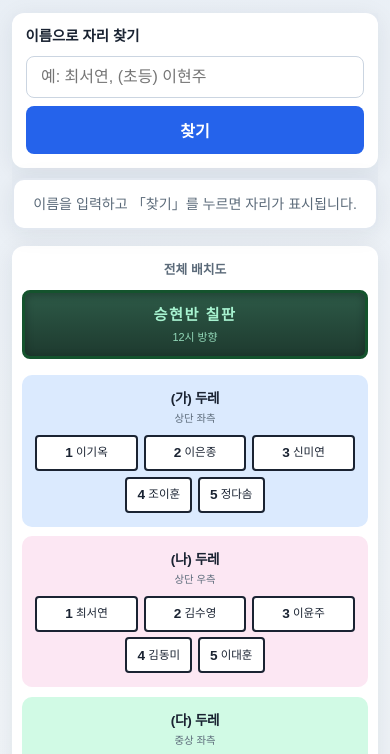
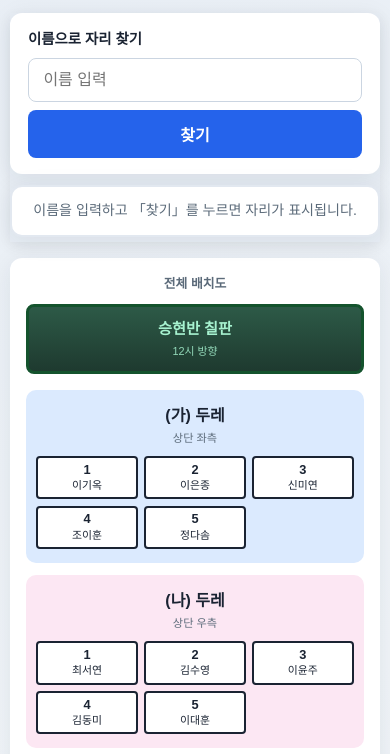
Before and after one commit to kdc0901/web_location, an Electron app: page index.html in a window 390 px wide. Shown: the part 77-831 px from the top of the page. Drawn offline with Linux system fonts and the light colour scheme.

Commit message:
제대로 반영: grid 배치,겹침,입력창

```diff
--- a/css/style.css
+++ b/css/style.css
@@ -32,9 +32,14 @@
   box-sizing: border-box;
 }
 
+html {
+  overflow-x: hidden;
+}
+
 body {
   margin: 0;
   min-height: 100vh;
+  overflow-x: hidden;
   font-family: "Pretendard", "Apple SD Gothic Neo", "Malgun Gothic", sans-serif;
   background: linear-gradient(160deg, #e8eef5 0%, var(--bg) 40%, #e2e8f0 100%);
   color: var(--text);
@@ -43,12 +48,13 @@ body {
 }
 
 .app {
+  width: 100%;
   max-width: 1200px;
   margin: 0 auto;
   padding: calc(1rem + var(--safe-top)) 1rem calc(2rem + var(--safe-bottom));
+  overflow-x: hidden;
 }
 
-/* ── 헤더 ── */
 .header {
   text-align: center;
   margin-bottom: 1rem;
@@ -67,19 +73,23 @@ body {
   font-size: clamp(0.85rem, 2.5vw, 0.95rem);
 }
 
-/* ── 상단: 이름 찾기 + 결과 (배치도 위) ── */
 .top-section {
   display: flex;
   flex-direction: column;
   gap: 0.65rem;
   margin-bottom: 1rem;
+  width: 100%;
+  max-width: 100%;
 }
 
 .search-panel {
+  width: 100%;
+  max-width: 100%;
   background: var(--surface);
   border-radius: var(--radius);
   padding: 1rem 1.1rem;
   box-shadow: var(--shadow);
+  overflow: hidden;
 }
 
 .search-label {
@@ -91,17 +101,21 @@ body {
 
 .search-row {
   display: flex;
+  flex-direction: column;
   gap: 0.5rem;
+  width: 100%;
 }
 
 .search-row input {
-  flex: 1;
-  min-width: 0;
-  padding: 0.7rem 0.9rem;
+  display: block;
+  width: 100%;
+  max-width: 100%;
+  padding: 0.75rem 0.9rem;
   border: 1px solid #cbd5e1;
   border-radius: 8px;
   font-size: 16px;
-  transition: border-color 0.15s, box-shadow 0.15s;
+  -webkit-appearance: none;
+  appearance: none;
 }
 
 .search-row input:focus {
@@ -111,8 +125,9 @@ body {
 }
 
 .search-row button {
-  flex-shrink: 0;
-  padding: 0.7rem 1.1rem;
+  display: block;
+  width: 100%;
+  padding: 0.75rem 1rem;
   background: var(--accent);
   color: #fff;
   border: none;
@@ -120,29 +135,21 @@ body {
   font-size: 1rem;
   font-weight: 600;
   cursor: pointer;
-  transition: background 0.15s;
   -webkit-tap-highlight-color: transparent;
 }
 
-.search-row button:hover {
+.search-row button:active {
   background: var(--accent-hover);
 }
 
-.search-row button:active {
-  transform: scale(0.98);
-}
-
-/* ── 검색 결과 카드 (이름 + 위치) ── */
 .result-card {
+  width: 100%;
+  max-width: 100%;
   background: var(--surface);
   border-radius: var(--radius);
   padding: 0.85rem 1rem;
   border: 2px solid #e2e8f0;
   box-shadow: var(--shadow);
-}
-
-.result-card--idle {
-  border-color: #e2e8f0;
 }
 
 .result-card--success {
@@ -176,19 +183,12 @@ body {
   font-size: 0.72rem;
   font-weight: 600;
   color: var(--muted);
-  text-transform: uppercase;
-  letter-spacing: 0.04em;
-}
-
-.result-card__label:first-child {
-  margin-top: 0;
 }
 
 .result-card__name {
   margin: 0;
   font-size: clamp(1.15rem, 4.5vw, 1.4rem);
   font-weight: 700;
-  color: var(--text);
 }
 
 .result-card__location {
@@ -200,12 +200,14 @@ body {
   word-break: keep-all;
 }
 
-/* ── 교실 전체 배치도 ── */
 .classroom {
+  width: 100%;
+  max-width: 100%;
   background: var(--surface);
   border-radius: var(--radius);
   padding: 1rem;
   box-shadow: var(--shadow);
+  overflow: hidden;
 }
 
 .classroom::before {
@@ -230,13 +232,11 @@ body {
   padding: 0.7rem 1rem;
   margin-bottom: 1rem;
   border: 3px solid #14532d;
-  box-shadow: inset 0 2px 8px rgba(0, 0, 0, 0.3);
 }
 
 .blackboard span {
   font-weight: 700;
   font-size: clamp(0.95rem, 3vw, 1.1rem);
-  letter-spacing: 0.1em;
 }
 
 .blackboard small {
@@ -244,17 +244,21 @@ body {
   opacity: 0.85;
 }
 
+/* 모바일 우선: 두레 1열 */
 .groups-grid {
   display: grid;
-  grid-template-columns: repeat(3, 1fr);
+  grid-template-columns: 1fr;
   gap: 0.75rem;
+  width: 100%;
 }
 
 .group {
+  width: 100%;
+  max-width: 100%;
   border-radius: 10px;
-  padding: 0.65rem 0.5rem;
+  padding: 0.75rem 0.5rem;
   border: 2px solid transparent;
-  transition: border-color 0.2s, box-shadow 0.2s;
+  overflow: visible;
 }
 
 .group.highlighted {
@@ -267,18 +271,17 @@ body {
   flex-direction: column;
   align-items: center;
   text-align: center;
-  margin-bottom: 0.5rem;
+  margin-bottom: 0.6rem;
   gap: 0.1rem;
 }
 
 .group-header strong {
-  font-size: clamp(0.85rem, 2.8vw, 1rem);
-  letter-spacing: -0.02em;
+  font-size: 1rem;
 }
 
 .group-header span {
   color: var(--muted);
-  font-size: 0.65rem;
+  font-size: 0.7rem;
 }
 
 .group[data-group="1"] { background: var(--group-1); }
@@ -290,39 +293,29 @@ body {
 .group[data-group="7"] { background: var(--group-7); }
 .group[data-group="8"] { background: var(--group-8); }
 
-/* 두레 내 3-2 배치 */
+/* 두레 내 3-2: CSS Grid (겹침 방지) */
 .desks {
-  --desk-gap: 0.2rem;
-  --desk-w: calc((100% - var(--desk-gap) * 2) / 3);
-  display: flex;
-  flex-direction: column;
-  align-items: center;
-  gap: 0.35rem;
+  display: grid;
+  grid-template-columns: repeat(3, minmax(0, 1fr));
+  gap: 0.4rem;
   width: 100%;
+  max-width: 100%;
 }
 
 .desk-row {
-  display: flex;
-  justify-content: center;
-  align-items: stretch;
-  gap: var(--desk-gap);
-  width: 100%;
+  display: contents;
 }
 
-.desk-row .desk {
-  flex: 0 0 var(--desk-w);
-  width: var(--desk-w);
-  max-width: var(--desk-w);
-  box-sizing: border-box;
+.desk-row--pair .desk:nth-child(1) {
+  grid-column: 1;
 }
 
-.desk-row--single {
-  justify-content: center;
+.desk-row--pair .desk:nth-child(2) {
+  grid-column: 2;
 }
 
-.desk-row--pair {
-  width: calc(var(--desk-w) * 2 + var(--desk-gap));
-  margin: 0 auto;
+.desk-row--single .desk {
+  grid-column: 2;
 }
 
 .desk {
@@ -330,184 +323,139 @@ body {
   border: 2px solid #1a2332;
   border-radius: 4px;
   display: flex;
-  flex-direction: row;
+  flex-direction: column;
   align-items: center;
   justify-content: center;
-  gap: 0.2rem;
+  gap: 0.15rem;
   text-align: center;
-  padding: 0.3rem 0.2rem;
-  min-height: 2rem;
-  cursor: default;
-  transition: background 0.2s, transform 0.2s, box-shadow 0.2s;
-  white-space: normal;
-  overflow: visible;
+  padding: 0.35rem 0.2rem;
+  min-height: 2.5rem;
+  min-width: 0;
+  overflow: hidden;
 }
 
 .desk.highlighted {
   background: var(--highlight);
   border-color: var(--highlight-border);
-  transform: scale(1.06);
-  z-index: 1;
-  box-shadow: 0 4px 12px rgba(234, 179, 8, 0.45);
+  box-shadow: inset 0 0 0 2px var(--highlight-border);
 }
 
 .desk .seat-num {
-  flex-shrink: 0;
   font-weight: 700;
-  color: var(--text);
-  font-size: clamp(0.75rem, 2.5vw, 0.9rem);
+  font-size: 0.8rem;
   line-height: 1;
 }
 
 .desk .student-name {
-  font-size: clamp(0.65rem, 2.2vw, 0.78rem);
+  font-size: 0.68rem;
   font-weight: 500;
-  color: var(--text);
   line-height: 1.2;
   word-break: keep-all;
-  flex: 0 1 auto;
+  overflow-wrap: anywhere;
+  max-width: 100%;
 }
 
-.group--wide .desk .student-name {
-  font-size: clamp(0.6rem, 2vw, 0.72rem);
-}
-
-/* ── 그룹 위치 안내 (접기) ── */
 .legend-toggle {
   margin-top: 1rem;
+  width: 100%;
   background: var(--surface);
   border-radius: var(--radius);
   box-shadow: var(--shadow);
-  overflow: hidden;
 }
 
 .legend-toggle summary {
   padding: 0.85rem 1rem;
   font-weight: 600;
-  font-size: 0.9rem;
   cursor: pointer;
   list-style: none;
-  -webkit-tap-highlight-color: transparent;
 }
 
 .legend-toggle summary::-webkit-details-marker {
   display: none;
 }
 
-.legend-toggle summary::after {
-  content: " ▼";
-  font-size: 0.7rem;
-  color: var(--muted);
-}
-
-.legend-toggle[open] summary::after {
-  content: " ▲";
-}
-
-.legend {
-  padding: 0 1rem 1rem;
-  border-top: 1px solid #e2e8f0;
-}
-
 .legend ul {
   margin: 0.75rem 0 0;
-  padding: 0;
+  padding: 0 1rem 1rem;
   list-style: none;
   display: grid;
-  grid-template-columns: repeat(auto-fill, minmax(130px, 1fr));
-  gap: 0.35rem 0.75rem;
+  grid-template-columns: 1fr 1fr;
+  gap: 0.35rem;
   font-size: 0.82rem;
   color: var(--muted);
 }
 
-.legend li strong {
-  color: var(--text);
-}
-
-.legend .count {
-  font-size: 0.72rem;
-  opacity: 0.85;
-}
-
-/* ── 태블릿: 2열 ── */
-@media (max-width: 900px) {
-  .groups-grid {
-    grid-template-columns: repeat(2, 1fr);
-    gap: 0.65rem;
-  }
-}
-
-/* ── 모바일: 1열 + 상단 고정 ── */
-@media (max-width: 640px) {
-  .app {
-    padding-left: 0.75rem;
-    padding-right: 0.75rem;
+/* ── 넓은 화면: 검색 가로 배치, 두레 2~3열 ── */
+@media (min-width: 600px) {
+  .search-row {
+    flex-direction: row;
+    align-items: stretch;
   }
 
-  .top-section {
-    position: sticky;
-    top: var(--safe-top);
-    z-index: 50;
-    margin-bottom: 0.75rem;
-    padding-bottom: 0.25rem;
-    background: linear-gradient(
-      180deg,
-      #e8eef5 0%,
-      #e8eef5 85%,
-      transparent 100%
-    );
-  }
-
-  .search-panel {
-    padding: 0.85rem;
-  }
-
-  .search-row {
-    flex-direction: column;
+  .search-row input {
+    flex: 1;
+    min-width: 0;
+    width: auto;
   }
 
   .search-row button {
-    width: 100%;
-    padding: 0.75rem;
-  }
-
-  .groups-grid {
-    grid-template-columns: 1fr;
-    gap: 0.6rem;
-  }
-
-  .group {
-    padding: 0.75rem 0.65rem;
-  }
-
-  .desks {
-    --desk-gap: 0.35rem;
-    --desk-w: calc((100% - var(--desk-gap) * 2) / 3);
-    max-width: 320px;
-    margin: 0 auto;
+    width: auto;
+    flex-shrink: 0;
+    padding: 0.7rem 1.25rem;
   }
 
   .desk {
-    min-height: 2.25rem;
-    padding: 0.4rem 0.25rem;
+    flex-direction: row;
+    gap: 0.25rem;
+    min-height: 2.1rem;
   }
 
   .desk .student-name {
     font-size: 0.72rem;
   }
+}
 
-  .desk .seat-num {
-    font-size: 0.85rem;
+@media (min-width: 768px) {
+  .groups-grid {
+    grid-template-columns: repeat(2, 1fr);
   }
 
-  .classroom {
-    padding: 0.85rem 0.65rem;
+  .desk .student-name {
+    font-size: 0.75rem;
   }
 }
 
-/* ── 아주 좁은 화면 ── */
-@media (max-width: 360px) {
-  .desks {
-    max-width: 100%;
+@media (min-width: 1024px) {
+  .groups-grid {
+    grid-template-columns: repeat(3, 1fr);
+  }
+
+  .desk {
+    flex-direction: row;
+  }
+
+  .desk .student-name {
+    font-size: 0.78rem;
+  }
+
+  .desk.highlighted {
+    box-shadow: 0 4px 12px rgba(234, 179, 8, 0.45);
   }
 }
+
+/* 모바일: 상단 고정 */
+@media (max-width: 767px) {
+  .top-section {
+    position: sticky;
+    top: var(--safe-top);
+    z-index: 100;
+    padding-bottom: 0.35rem;
+    background: #e8eef5;
+    box-shadow: 0 4px 12px rgba(0, 0, 0, 0.06);
+  }
+
+  .app {
+    padding-left: max(0.65rem, env(safe-area-inset-left));
+    padding-right: max(0.65rem, env(safe-area-inset-right));
+  }
+}
--- a/index.html
+++ b/index.html
@@ -10,7 +10,7 @@
   <link rel="manifest" href="manifest.webmanifest" />
   <link rel="icon" href="assets/icon.svg" type="image/svg+xml" />
   <link rel="apple-touch-icon" href="assets/icon.svg" />
-  <link rel="stylesheet" href="css/style.css" />
+  <link rel="stylesheet" href="css/style.css?v=3" />
 </head>
 <body>
   <div class="app">
@@ -28,7 +28,7 @@
             type="search"
             inputmode="search"
             enterkeyhint="search"
-            placeholder="예: 최서연, (초등) 이현주"
+            placeholder="이름 입력"
             autocomplete="off"
             list="name-suggestions"
           />
--- a/js/app.js
+++ b/js/app.js
@@ -61,7 +61,9 @@ function highlightSeat(student) {
     `.desk[data-group="${student.group}"][data-seat="${student.seat}"]`
   );
   deskEl?.classList.add("highlighted");
-  deskEl?.scrollIntoView({ behavior: "smooth", block: "center" });
+  setTimeout(() => {
+    deskEl?.scrollIntoView({ behavior: "smooth", block: "center" });
+  }, 100);
 }
 
 function setResultCard(state, { name = "", location = "", error = "" } = {}) {
--- a/sw.js
+++ b/sw.js
@@ -1,4 +1,4 @@
-const CACHE = "classroom-seating-v1";
+const CACHE = "classroom-seating-v3";
 const ASSETS = [
   "./",
   "./index.html",
```
